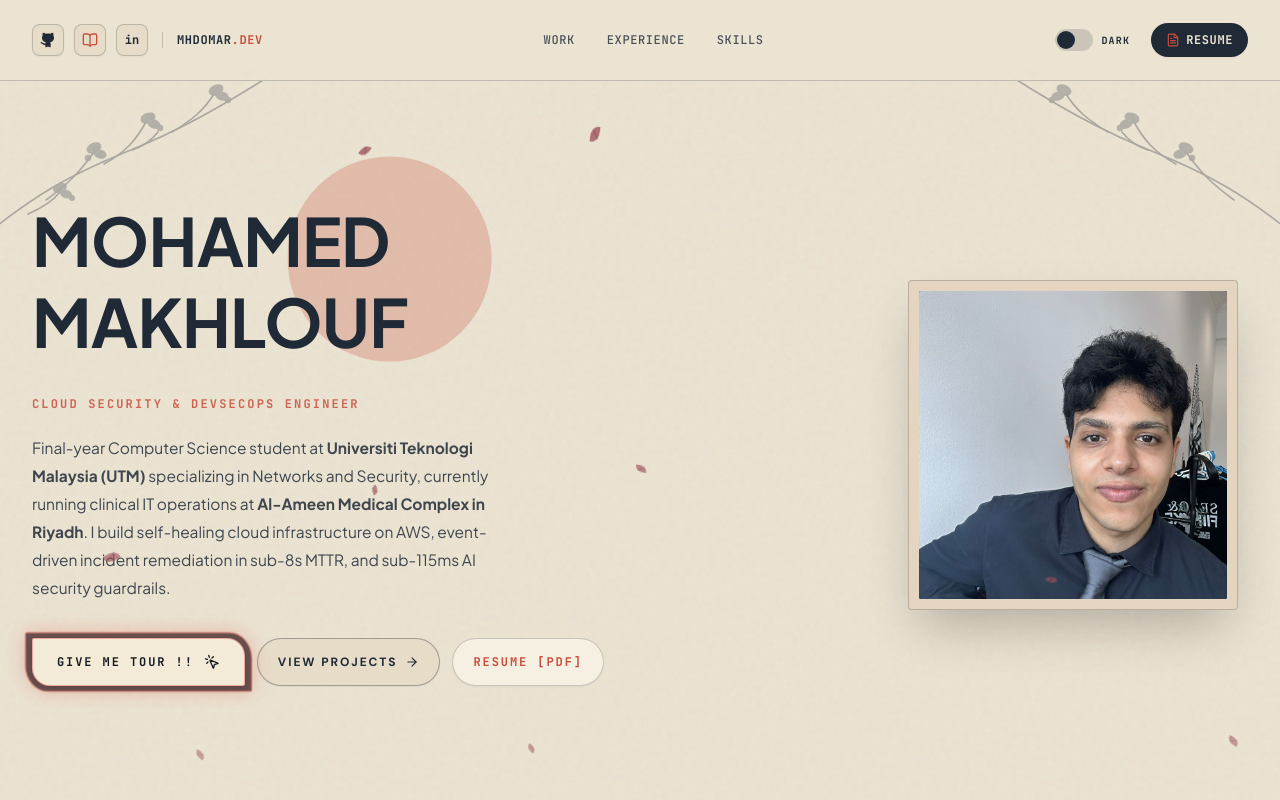
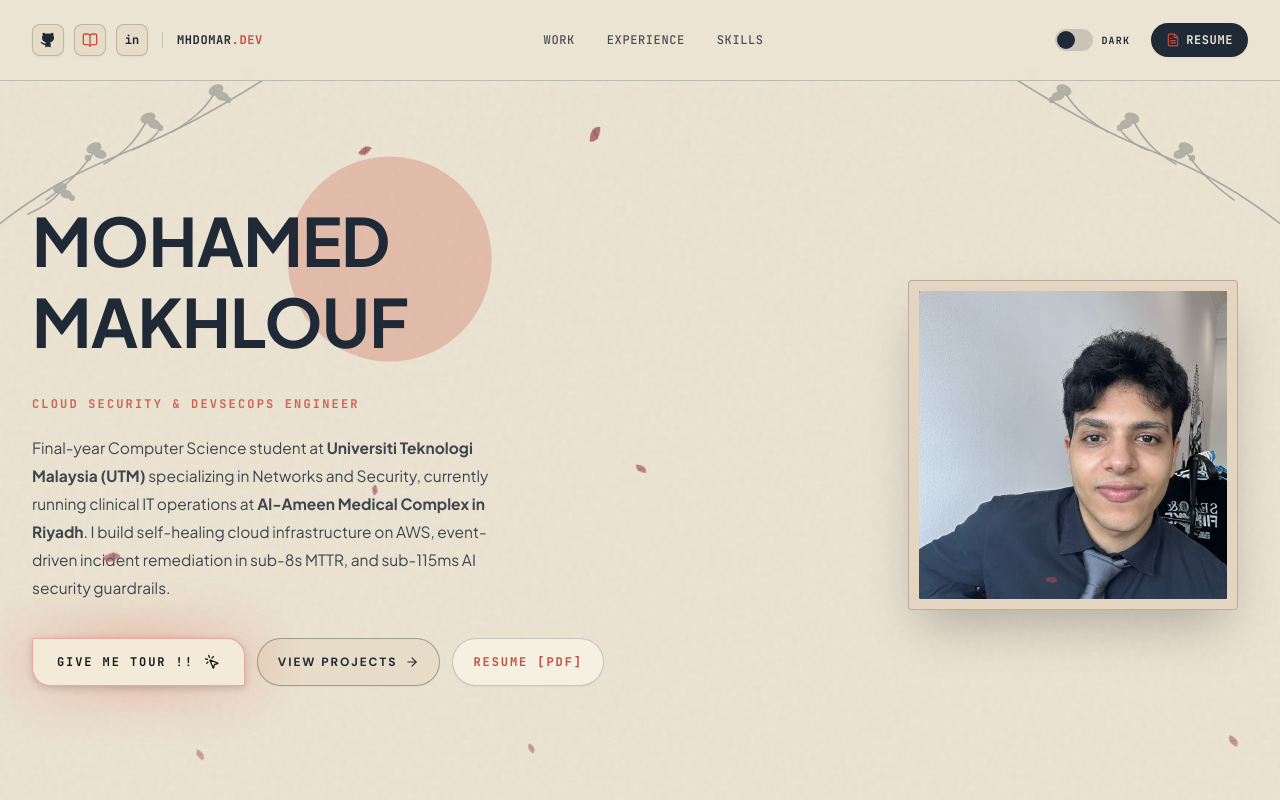
Before and after one commit to Mhdomer/personal-portfolio, a React (Vite) app: page / in a window 1280 px wide. Shown: the top 800 px of the page. Built offline with nearby package versions, Linux system fonts and the light colour scheme.

Commit message:
fix: remove solid box outline and make tour button backglow a pure soft diffused aura

```diff
--- a/src/index.css
+++ b/src/index.css
@@ -497,14 +497,14 @@ html.dark .editorial-hero .hero-copy:after {
   justify-content: center;
 }
 
-/* Pulsing Red Back Glow Layer (zooms out and in behind the card) */
+/* Pulsing Red Back Glow Layer (pure soft aura that zooms out and in without box borders) */
 .tour-cta-backglow {
   position: absolute;
-  inset: -1px;
-  border-radius: 2px 22px 2px 22px;
-  background: #3e1b21;
-  border: 1px solid rgba(224, 107, 92, 0.7);
-  box-shadow: 0 0 16px rgba(224, 107, 92, 0.45);
+  inset: -2px;
+  border-radius: 24px;
+  background: radial-gradient(ellipse at center, rgba(224, 107, 92, 0.75) 0%, rgba(224, 107, 92, 0.3) 55%, transparent 78%);
+  filter: blur(12px);
+  box-shadow: 0 0 20px rgba(224, 107, 92, 0.5), 0 0 40px rgba(224, 107, 92, 0.25);
   animation: tour-backglow-zoom 2.4s ease-in-out infinite;
   z-index: 0;
   pointer-events: none;
@@ -513,16 +513,14 @@ html.dark .editorial-hero .hero-copy:after {
 
 @keyframes tour-backglow-zoom {
   0%, 100% {
-    transform: scale(1);
-    opacity: 0.15;
-    box-shadow: 0 0 4px rgba(224, 107, 92, 0.2);
+    transform: scale(0.92);
+    opacity: 0.2;
+    box-shadow: 0 0 8px rgba(224, 107, 92, 0.2);
   }
   50% {
-    transform: scale(1.08, 1.28);
-    opacity: 0.95;
-    background: #3c1920;
-    border-color: rgba(224, 107, 92, 0.9);
-    box-shadow: 0 0 22px rgba(224, 107, 92, 0.6);
+    transform: scale(1.18, 1.35);
+    opacity: 0.85;
+    box-shadow: 0 0 32px rgba(224, 107, 92, 0.65), 0 0 54px rgba(224, 107, 92, 0.35);
   }
 }
 
```
